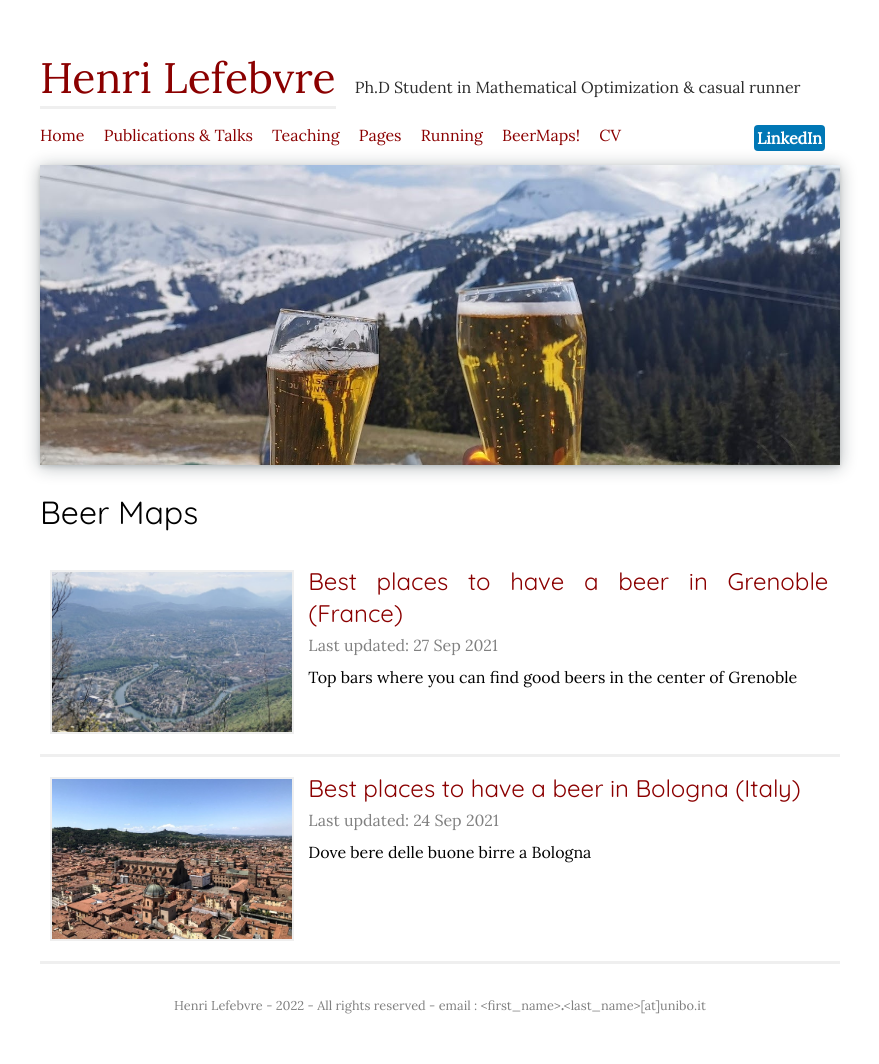
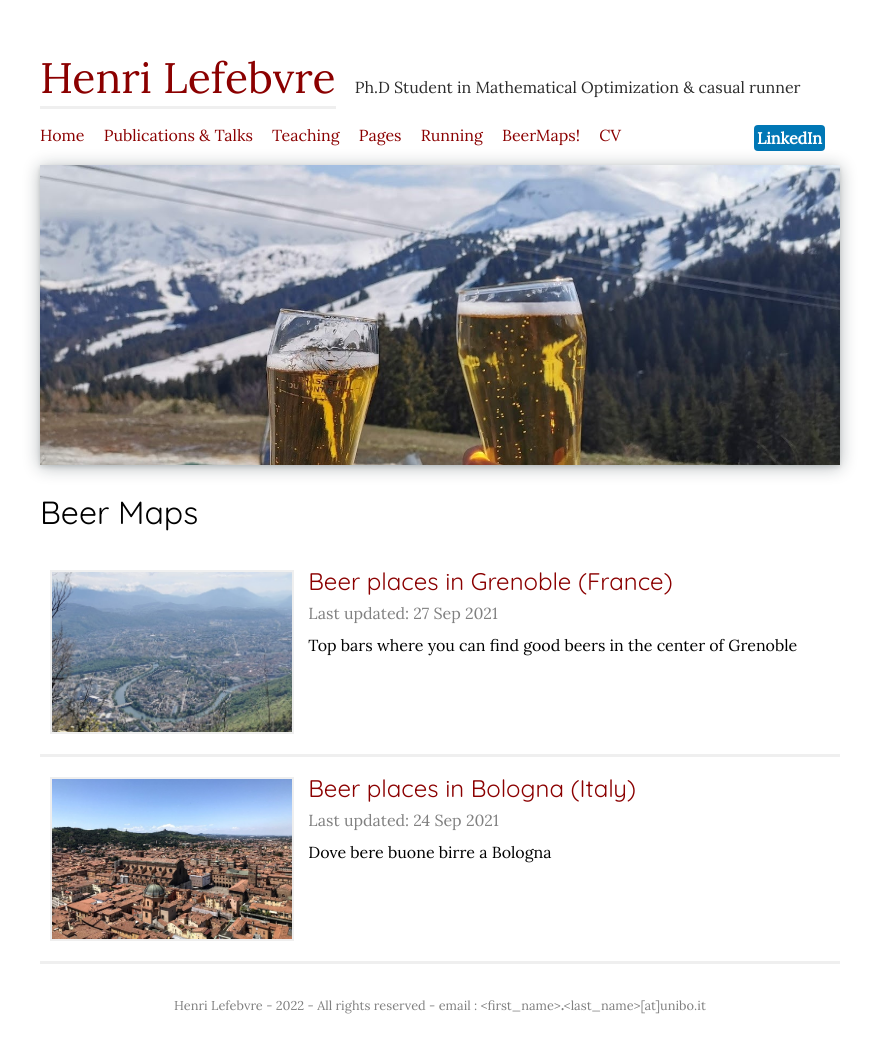
Before and after one commit to hlefebvr/hlefebvr.github.io, a Jekyll site: the page built from beer.md, in a window 1280 px wide. Shown: the whole page, without its empty margins (200-1079 px from the left). Built offline with Jekyll 4.4.1, drawn with Linux system fonts in a browser that asks for light colours.

Commit message:
update title for beer places

```diff
--- a/_posts/beer/2021-09-24-beer-bologna.md
+++ b/_posts/beer/2021-09-24-beer-bologna.md
@@ -1,8 +1,8 @@
 ---
 layout: post
 category: beer
-title: Best places to have a beer in Bologna (Italy)
-short: Dove bere delle buone birre a Bologna
+title: Beer places in Bologna (Italy)
+short: Dove bere buone birre a Bologna
 preview: bologna.jpg
 ---
 
--- a/_posts/beer/2021-09-27-beer-grenoble.md
+++ b/_posts/beer/2021-09-27-beer-grenoble.md
@@ -1,7 +1,7 @@
 ---
 layout: post
 category: beer
-title: Best places to have a beer in Grenoble (France)
+title: Beer places in Grenoble (France)
 short: Top bars where you can find good beers in the center of Grenoble
 preview: grenoble.jpg
 ---
```
